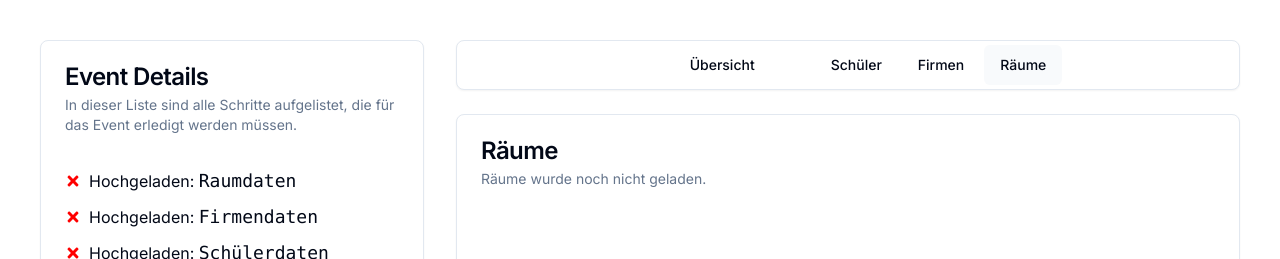
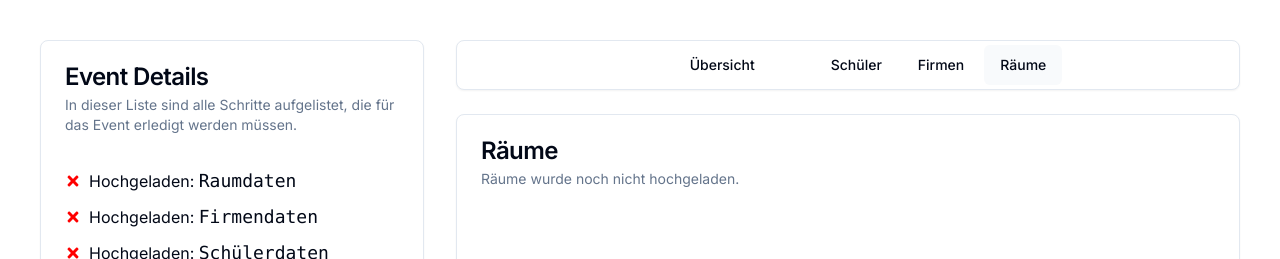
Before and after one commit to aneuberger87/BWV-BOT, a Next.js app in the folder frontend/: page /rooms in a window 1280 px wide. Shown: the top 259 px of the page. Built offline with nearby package versions, Linux system fonts and the light colour scheme.

Commit message:
fix: typo

```diff
--- a/frontend/src/components/custom/card-data.tsx
+++ b/frontend/src/components/custom/card-data.tsx
@@ -26,7 +26,7 @@ export const CardData = (props: {
         <CardTitle>{props.title}</CardTitle>
         {!exists && (
           <CardDescription>
-            {props.title} wurde noch nicht geladen.
+            {props.title} wurde noch nicht hochgeladen.
           </CardDescription>
         )}
       </CardHeader>
```
